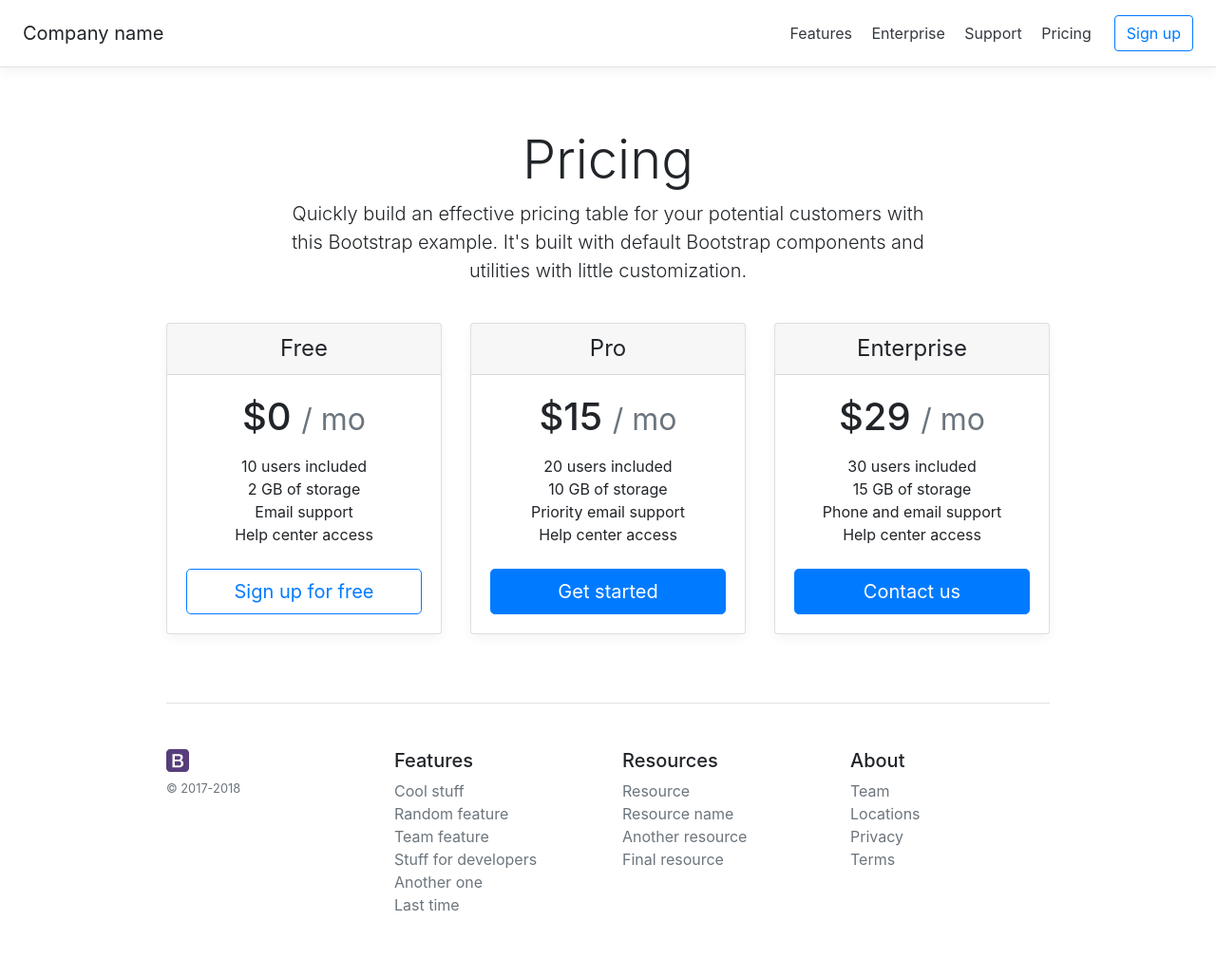
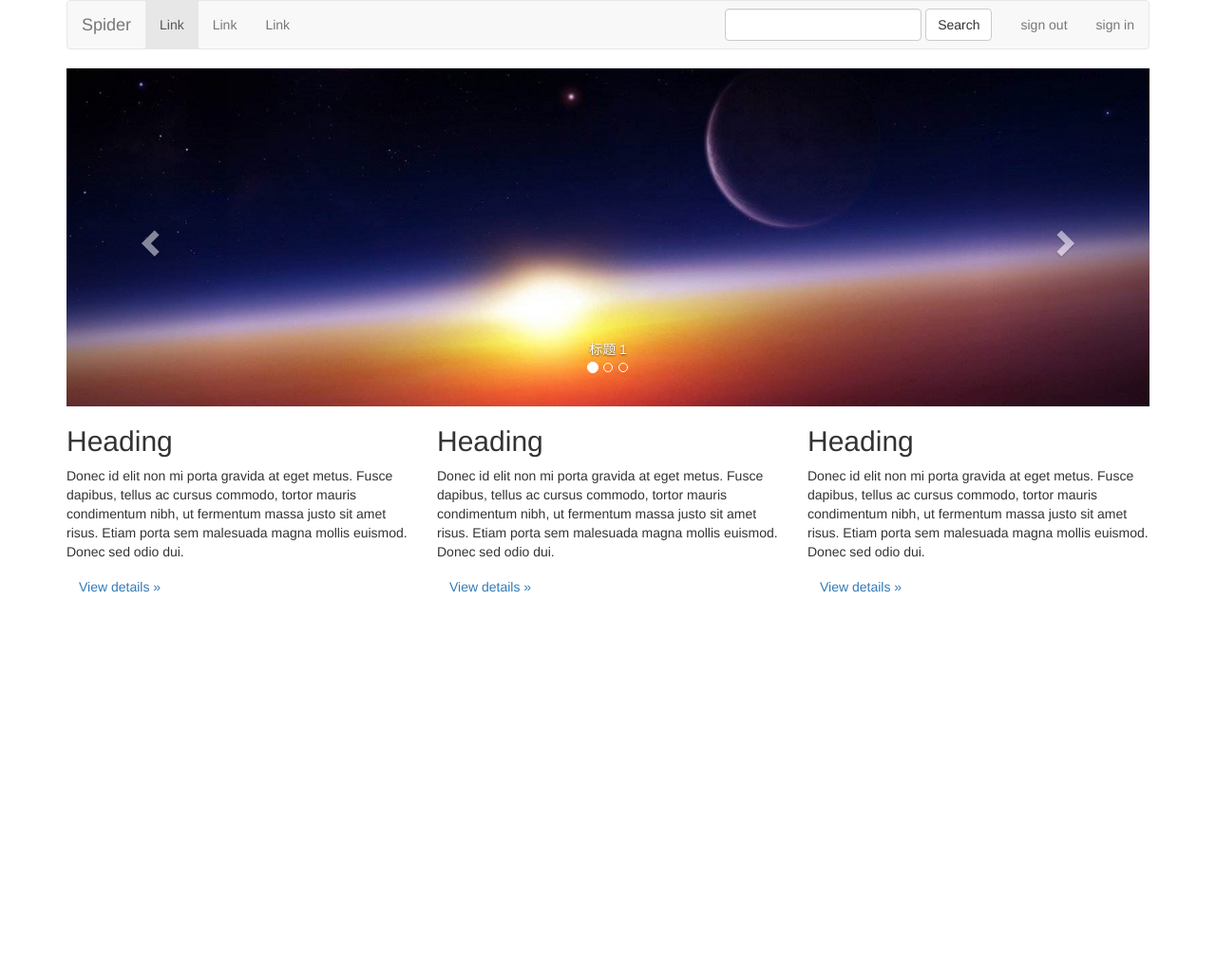
Before and after one commit to anueshenxing/auto_spider, a Django app: page / in a window 1280 px wide. Shown: the whole page at 95% size. After the commit the page ends 624 px from the top, so only its background shows below. Run offline with Django 3.2, Linux system fonts and the light colour scheme; some libraries are stand-ins or nearby versions.

Commit message:
add home page

```diff
--- a/spiderUI/spiderUI/settings.py
+++ b/spiderUI/spiderUI/settings.py
@@ -125,4 +125,6 @@ STATIC_ROOT = os.path.join(BASE_DIR, 'static/')
 STATICFILES_DIRS = (
     ('bootstrap', os.path.join(STATIC_ROOT, 'bootstrap-3.3.7-dist')),
     ('pricing', os.path.join(STATIC_ROOT, 'pricing')),
+    ('image', os.path.join(STATIC_ROOT, 'image')),
+    ('css', os.path.join(STATIC_ROOT, 'css')),
 )
--- a/spiderUI/templates/home/home.html
+++ b/spiderUI/templates/home/home.html
@@ -1,145 +1,153 @@
 <!DOCTYPE html>
-<html lang="en"><head>
-<meta http-equiv="content-type" content="text/html; charset=UTF-8">
+<html lang="zh-CN">
+<head>
     <meta charset="utf-8">
-    <meta name="viewport" content="width=device-width, initial-scale=1, shrink-to-fit=no">
-    <meta name="description" content="">
-    <meta name="author" content="">
-    <link rel="icon" href="http://getbootstrap.com/favicon.ico">
+    <meta http-equiv="X-UA-Compatible" content="IE=edge">
+    <meta name="viewport" content="width=device-width, initial-scale=1">
+    <!-- 上述3个meta标签*必须*放在最前面，任何其他内容都*必须*跟随其后！ -->
+    <title>auto spider</title>
 
-    <title>Pricing example for Bootstrap</title>
+    <!-- Bootstrap -->
+    <link href="https://cdn.bootcss.com/bootstrap/3.3.7/css/bootstrap.min.css" rel="stylesheet">
+    <link href="static/css/" rel="stylesheet">
 
-    <!-- Bootstrap core CSS -->
-    <link href="static/pricing/bootstrap.css" rel="stylesheet">
-
-    <!-- Custom styles for this template -->
-    <link href="static/pricing/pricing.css" rel="stylesheet">
+    <!-- HTML5 shim 和 Respond.js 是为了让 IE8 支持 HTML5 元素和媒体查询（media queries）功能 -->
+    <!-- 警告：通过 file:// 协议（就是直接将 html 页面拖拽到浏览器中）访问页面时 Respond.js 不起作用 -->
+    <!--[if lt IE 9]>
+    <script src="https://cdn.bootcss.com/html5shiv/3.7.3/html5shiv.min.js"></script>
+    <script src="https://cdn.bootcss.com/respond.js/1.4.2/respond.min.js"></script>
+    <![endif]-->
 </head>
-
 <body>
-
-    <div class="d-flex flex-column flex-md-row align-items-center p-3 px-md-4 mb-3 bg-white border-bottom box-shadow">
-      <h5 class="my-0 mr-md-auto font-weight-normal">Company name</h5>
-      <nav class="my-2 my-md-0 mr-md-3">
-        <a class="p-2 text-dark" href="#">Features</a>
-        <a class="p-2 text-dark" href="#">Enterprise</a>
-        <a class="p-2 text-dark" href="#">Support</a>
-        <a class="p-2 text-dark" href="#">Pricing</a>
-      </nav>
-      <a class="btn btn-outline-primary" href="#">Sign up</a>
+<div class="container">
+    <div class="row clearfix">
+        <div class="col-md-12 column">
+            <nav class="navbar navbar-default" role="navigation">
+                <div class="navbar-header">
+                    <button type="button" class="navbar-toggle" data-toggle="collapse"
+                            data-target="#bs-example-navbar-collapse-1"><span
+                            class="sr-only"></span><span class="icon-bar"></span><span
+                            class="icon-bar"></span><span class="icon-bar"></span></button>
+                    <a class="navbar-brand" href="#">Spider</a>
                 </div>
 
-    <div class="pricing-header px-3 py-3 pt-md-5 pb-md-4 mx-auto text-center">
-      <h1 class="display-4">Pricing</h1>
-      <p class="lead">Quickly build an effective pricing table for your
-potential customers with this Bootstrap example. It's built with default
- Bootstrap components and utilities with little customization.</p>
+                <div class="collapse navbar-collapse" id="bs-example-navbar-collapse-1">
+                    <ul class="nav navbar-nav">
+                        <li class="active">
+                            <a href="#">Link</a>
+                        </li>
+                        <li>
+                            <a href="#">Link</a>
+                        </li>
+                        <li class="dropdown">
+                            <a href="#">Link</a>
+                        </li>
+                    </ul>
+
+                    <ul class="nav navbar-nav navbar-right">
+                        <li>
+                            <a href="#">sign out</a>
+                        </li>
+                        <li>
+                            <a href="#">sign in</a>
+                        </li>
+                    </ul>
+                    <form class="navbar-form navbar-right" role="search">
+                        <div class="form-group">
+                            <input class="form-control" type="text"/>
+                        </div>
+                        <button type="submit" class="btn btn-default">Search</button>
+                    </form>
                 </div>
 
-    <div class="container">
-      <div class="card-deck mb-3 text-center">
-        <div class="card mb-4 box-shadow">
-          <div class="card-header">
-            <h4 class="my-0 font-weight-normal">Free</h4>
-          </div>
-          <div class="card-body">
-            <h1 class="card-title pricing-card-title">$0 <small class="text-muted">/ mo</small></h1>
-            <ul class="list-unstyled mt-3 mb-4">
-              <li>10 users included</li>
-              <li>2 GB of storage</li>
-              <li>Email support</li>
-              <li>Help center access</li>
-            </ul>
-            <button type="button" class="btn btn-lg btn-block btn-outline-primary">Sign up for free</button>
+            </nav>
         </div>
     </div>
-        <div class="card mb-4 box-shadow">
-          <div class="card-header">
-            <h4 class="my-0 font-weight-normal">Pro</h4>
+    <div class="row clearfix">
+        <div class="col-md-12 column">
+            <div id="myCarousel" class="carousel slide">
+                <!-- 轮播（Carousel）指标 -->
+                <ol class="carousel-indicators">
+                    <li data-target="#myCarousel" data-slide-to="0" class="active"></li>
+                    <li data-target="#myCarousel" data-slide-to="1"></li>
+                    <li data-target="#myCarousel" data-slide-to="2"></li>
+                </ol>
+                <!-- 轮播（Carousel）项目 -->
+                <div class="carousel-inner">
+                    <div class="item active">
+                        <img src="static/image/universe_1.jpg" class="item banner" alt="First slide">
+                        <div class="carousel-caption">标题 1</div>
                     </div>
-          <div class="card-body">
-            <h1 class="card-title pricing-card-title">$15 <small class="text-muted">/ mo</small></h1>
-            <ul class="list-unstyled mt-3 mb-4">
-              <li>20 users included</li>
-              <li>10 GB of storage</li>
-              <li>Priority email support</li>
-              <li>Help center access</li>
-            </ul>
-            <button type="button" class="btn btn-lg btn-block btn-primary">Get started</button>
+                    <div class="item">
+                        <img src="static/image/universe_2.jpg" class="item banner" alt="Second slide">
+                        <div class="carousel-caption">标题 2</div>
+                    </div>
+                    <div class="item">
+                        <img src="static/image/universe_3.jpg" class="item banner" alt="Third slide">
+                        <div class="carousel-caption">标题 3</div>
                     </div>
                 </div>
-        <div class="card mb-4 box-shadow">
-          <div class="card-header">
-            <h4 class="my-0 font-weight-normal">Enterprise</h4>
+                <!-- 轮播（Carousel）导航 -->
+                <a class="left carousel-control" href="#myCarousel" role="button" data-slide="prev">
+                    <span class="glyphicon glyphicon-chevron-left" aria-hidden="true"></span>
+                    <span class="sr-only">Previous</span>
+                </a>
+                <a class="right carousel-control" href="#myCarousel" role="button" data-slide="next">
+                    <span class="glyphicon glyphicon-chevron-right" aria-hidden="true"></span>
+                    <span class="sr-only">Next</span>
+                </a>
             </div>
-          <div class="card-body">
-            <h1 class="card-title pricing-card-title">$29 <small class="text-muted">/ mo</small></h1>
-            <ul class="list-unstyled mt-3 mb-4">
-              <li>30 users included</li>
-              <li>15 GB of storage</li>
-              <li>Phone and email support</li>
-              <li>Help center access</li>
-            </ul>
-            <button type="button" class="btn btn-lg btn-block btn-primary">Contact us</button>
+        </div>
+    </div>
+</div>
+<div class="container">
+    <div class="row clearfix">
+        <div class="col-md-4 column">
+            <h2>
+                Heading
+            </h2>
+            <p>
+                Donec id elit non mi porta gravida at eget metus. Fusce dapibus, tellus ac cursus commodo, tortor mauris
+                condimentum nibh, ut fermentum massa justo sit amet risus. Etiam porta sem malesuada magna mollis
+                euismod. Donec sed odio dui.
+            </p>
+            <p>
+                <a class="btn" href="#">View details »</a>
+            </p>
+        </div>
+        <div class="col-md-4 column">
+            <h2>
+                Heading
+            </h2>
+            <p>
+                Donec id elit non mi porta gravida at eget metus. Fusce dapibus, tellus ac cursus commodo, tortor mauris
+                condimentum nibh, ut fermentum massa justo sit amet risus. Etiam porta sem malesuada magna mollis
+                euismod. Donec sed odio dui.
+            </p>
+            <p>
+                <a class="btn" href="#">View details »</a>
+            </p>
+        </div>
+        <div class="col-md-4 column">
+            <h2>
+                Heading
+            </h2>
+            <p>
+                Donec id elit non mi porta gravida at eget metus. Fusce dapibus, tellus ac cursus commodo, tortor mauris
+                condimentum nibh, ut fermentum massa justo sit amet risus. Etiam porta sem malesuada magna mollis
+                euismod. Donec sed odio dui.
+            </p>
+            <p>
+                <a class="btn" href="#">View details »</a>
+            </p>
         </div>
     </div>
 </div>
 
-      <footer class="pt-4 my-md-5 pt-md-5 border-top">
-        <div class="row">
-          <div class="col-12 col-md">
-            <img class="mb-2" src="static/pricing/bootstrap-solid.svg" alt="" height="24" width="24">
-            <small class="d-block mb-3 text-muted">© 2017-2018</small>
-          </div>
-          <div class="col-6 col-md">
-            <h5>Features</h5>
-            <ul class="list-unstyled text-small">
-              <li><a class="text-muted" href="#">Cool stuff</a></li>
-              <li><a class="text-muted" href="#">Random feature</a></li>
-              <li><a class="text-muted" href="#">Team feature</a></li>
-              <li><a class="text-muted" href="#">Stuff for developers</a></li>
-              <li><a class="text-muted" href="#">Another one</a></li>
-              <li><a class="text-muted" href="#">Last time</a></li>
-            </ul>
-          </div>
-          <div class="col-6 col-md">
-            <h5>Resources</h5>
-            <ul class="list-unstyled text-small">
-              <li><a class="text-muted" href="#">Resource</a></li>
-              <li><a class="text-muted" href="#">Resource name</a></li>
-              <li><a class="text-muted" href="#">Another resource</a></li>
-              <li><a class="text-muted" href="#">Final resource</a></li>
-            </ul>
-          </div>
-          <div class="col-6 col-md">
-            <h5>About</h5>
-            <ul class="list-unstyled text-small">
-              <li><a class="text-muted" href="#">Team</a></li>
-              <li><a class="text-muted" href="#">Locations</a></li>
-              <li><a class="text-muted" href="#">Privacy</a></li>
-              <li><a class="text-muted" href="#">Terms</a></li>
-            </ul>
-          </div>
-        </div>
-      </footer>
-    </div>
 
-
-    <!-- Bootstrap core JavaScript
-    ================================================== -->
-    <!-- Placed at the end of the document so the pages load faster -->
-    <script src="static/pricing/jquery-3.js" integrity="sha384-q8i/X+965DzO0rT7abK41JStQIAqVgRVzpbzo5smXKp4YfRvH+8abtTE1Pi6jizo" crossorigin="anonymous"></script>
-    <script>window.jQuery || document.write('<script src="../../assets/js/vendor/jquery-slim.min.js"><\/script>')</script>
-    <script src="static/pricing/popper.js"></script>
-    <script src="static/pricing/bootstrap.js"></script>
-    <script src="static/pricing/holder.js"></script>
-    <script>
-      Holder.addTheme('thumb', {
-        bg: '#55595c',
-        fg: '#eceeef',
-        text: 'Thumbnail'
-      });
-    </script>
-
-
-</body></html>
+<!-- jQuery (Bootstrap 的所有 JavaScript 插件都依赖 jQuery，所以必须放在前边) -->
+<script src="https://cdn.bootcss.com/jquery/1.12.4/jquery.min.js"></script>
+<!-- 加载 Bootstrap 的所有 JavaScript 插件。你也可以根据需要只加载单个插件。 -->
+<script src="https://cdn.bootcss.com/bootstrap/3.3.7/js/bootstrap.min.js"></script>
+</body>
+</html>
```
Also changed, not shown: spiderUI/static/image/universe_1.jpg (added), spiderUI/static/image/universe_2.jpg (added), spiderUI/static/image/universe_3.jpg (added). Lines whose indentation alone changed are shown as unchanged.
